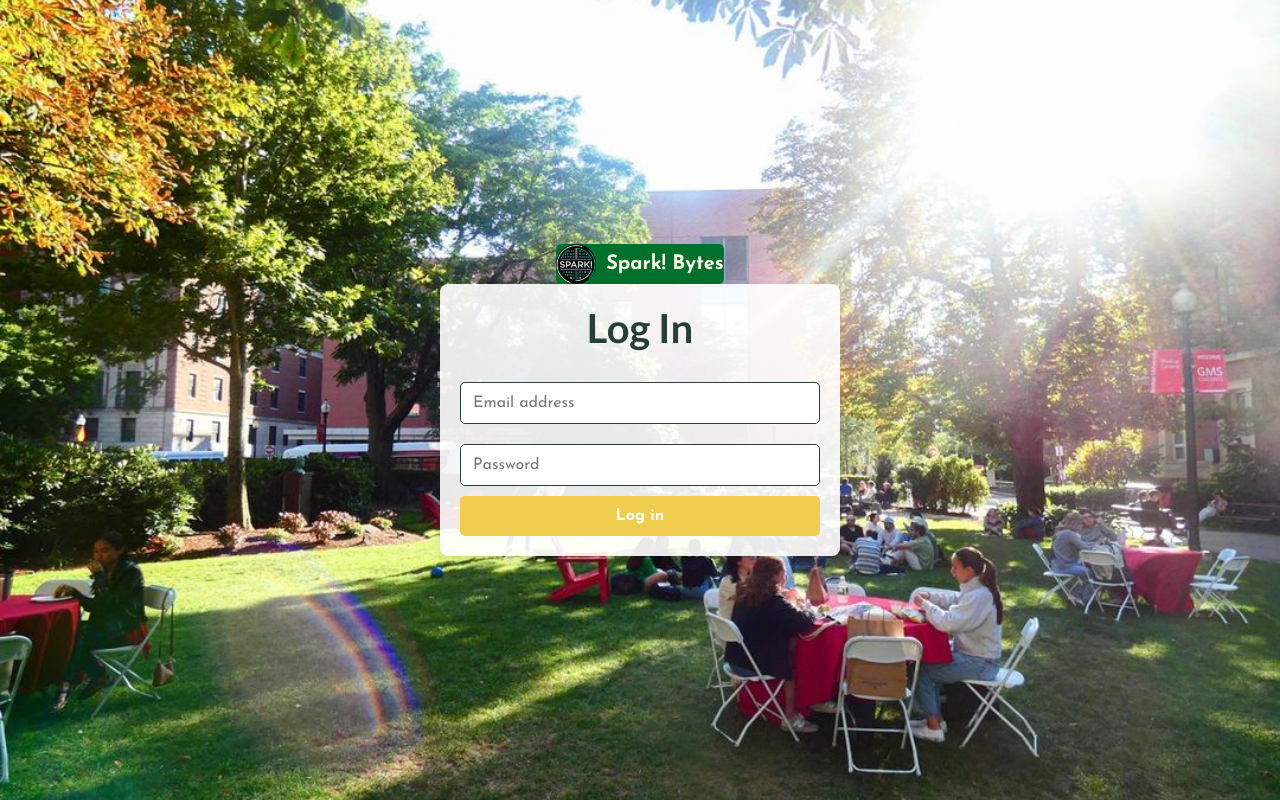
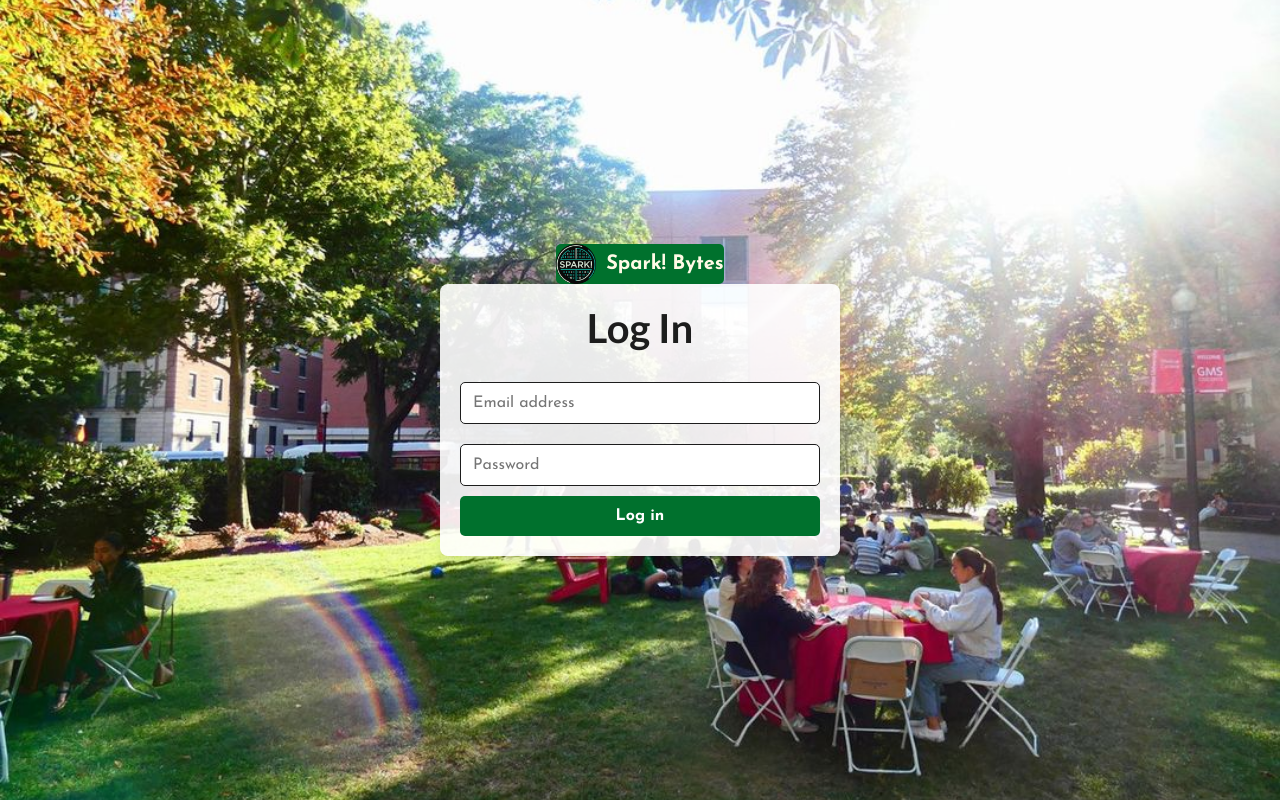
Before and after one commit to ethanrous/spark-bytes, a Next.js app in the folder client/: page /login in a window 1280 px wide. Built offline with nearby package versions, Linux system fonts and the light colour scheme.

Commit message:
updated src/theme/themeConfig.ts last time

```diff
--- a/client/src/theme/themeConfig.ts
+++ b/client/src/theme/themeConfig.ts
@@ -3,12 +3,12 @@ import { ConfigProvider } from 'antd';
 
 const themeConfig = {
   colors: {
-    primary: '#f0cd4e',
-    secondary: '#f1e0a0',
-    background: '#f2f2f2',
-    textPrimary: '#264039',
-    textSecondary: '#2b2a2a',
-    accent: '#ff9100',
+    primary: '#00712D', // dark green
+    secondary: '#D5ED9F', // light green
+    background: '#FFFBE6', // whiteish
+    accent: '#FF9100', // tangerine
+    textPrimary: '#1D1D1D', // dark text color
+    textSecondary: '#2b2a2a', // secondary text color
   },
   typography: {
     fontFamily: '"Josefin Sans", sans-serif',
```
